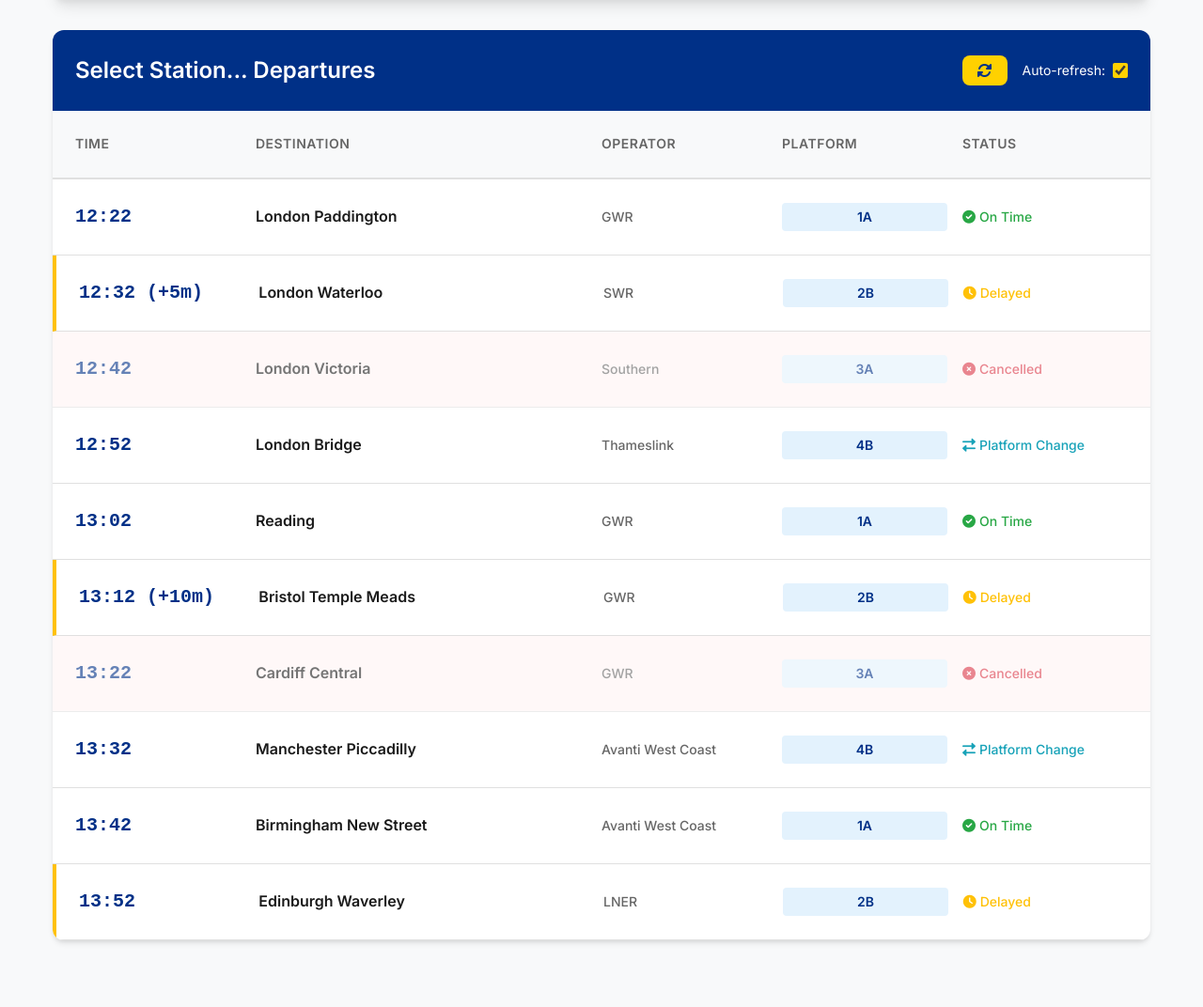
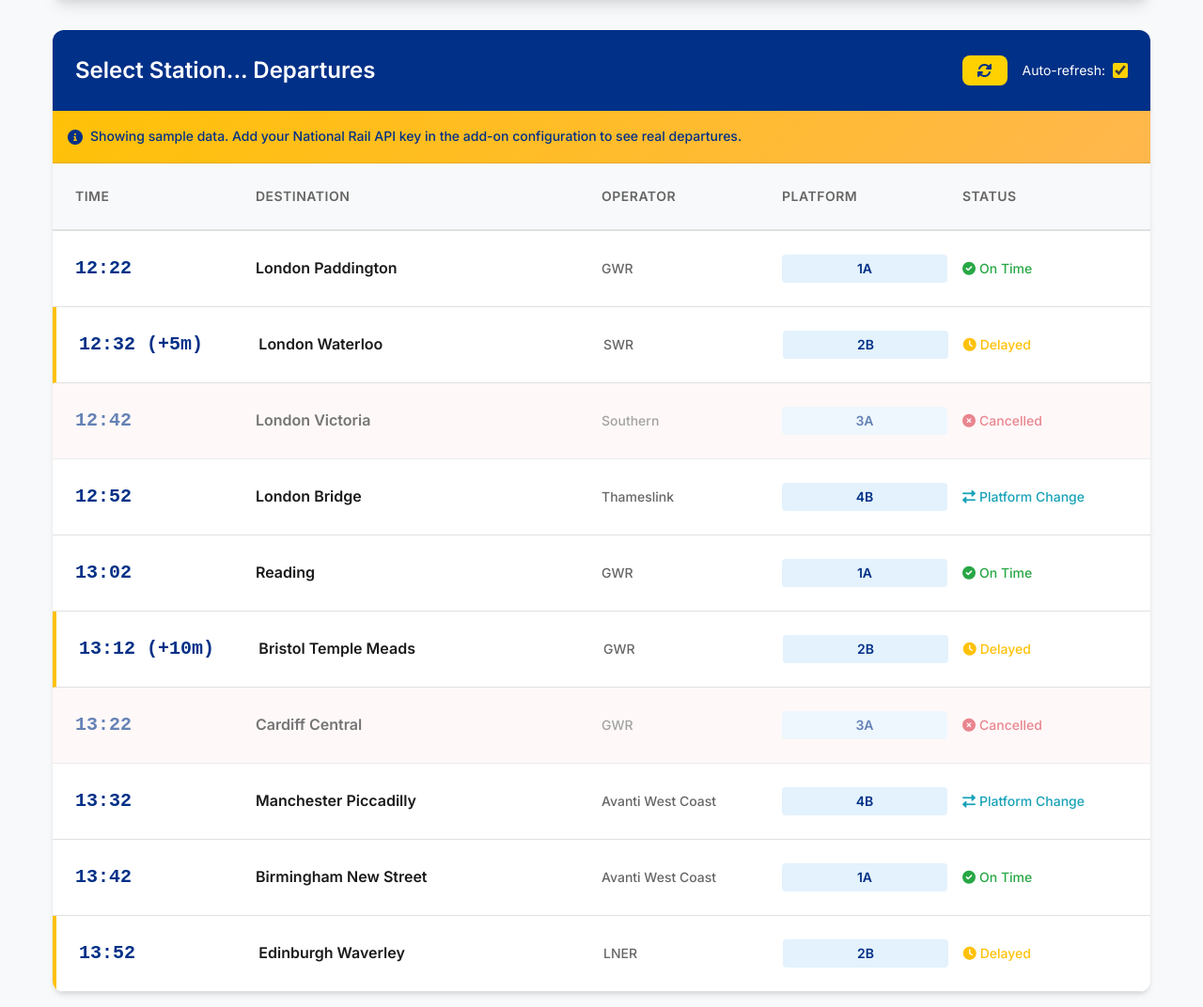
Before and after one commit to darrenparkinson/national-rail-ha, a Flask app: template templates/index.html in a window 1280 px wide. Shown: the part 159-1231 px from the top of the page at 94% size. Before the commit the page ends 1163 px from the top, so only its background shows below. Run offline with Flask 3, Linux system fonts and the light colour scheme; the template is opened without the code that fills it, so the values that code supplies are empty.

Commit message:
update styles

```diff
--- a/national-rail-departure-board/app.py
+++ b/national-rail-departure-board/app.py
@@ -126,7 +126,7 @@
 def get_national_rail_departures(api_key, station_code, destination_code=None, max_rows=10):
     """Get real departure data from National Rail API"""
     if not api_key:
-        return get_mock_departures()
+        return get_mock_departures(), True  # Return mock data and flag indicating it's mock
 
     try:
         # National Rail API endpoint
@@ -150,14 +150,14 @@
 
         if response.status_code == 200:
             data = response.json()
-            return parse_national_rail_response(data)
+            return parse_national_rail_response(data), False  # Real data
         else:
             print(f"API Error: {response.status_code}")
-            return get_mock_departures()
+            return get_mock_departures(), True  # Fallback to mock data
 
     except Exception as e:
         print(f"Error fetching departures: {e}")
-        return get_mock_departures()
+        return get_mock_departures(), True  # Fallback to mock data
 
 def parse_national_rail_response(data):
     """Parse National Rail API response"""
@@ -226,18 +226,19 @@
         max_rows = int(request.args.get('max_rows', config.get('max_departures', 10)))
 
         logger.info(f"Getting departures for station: {station_code}")
-        departures = get_national_rail_departures(
+        departures, is_mock_data = get_national_rail_departures(
             config.get('api_key', ''),
             station_code,
             destination_code,
             max_rows
         )
 
-        logger.info(f"Returning {len(departures)} departures")
+        logger.info(f"Returning {len(departures)} departures (mock: {is_mock_data})")
         response = {
             'departures': departures,
             'station': station_code,
-            'timestamp': datetime.now().isoformat()
+            'timestamp': datetime.now().isoformat(),
+            'is_mock_data': is_mock_data
         }
         logger.info(f"Response: {response}")
         return jsonify(response)
--- a/national-rail-departure-board/static/css/style.css
+++ b/national-rail-departure-board/static/css/style.css
@@ -231,6 +231,28 @@
     accent-color: var(--nre-yellow);
 }
 
+/* Mock Data Notice */
+.mock-data-notice {
+    background: linear-gradient(135deg, var(--warning) 0%, #ffb74d 100%);
+    color: var(--nre-blue);
+    padding: var(--spacing-md);
+    display: flex;
+    align-items: center;
+    gap: var(--spacing-sm);
+    font-size: var(--font-size-sm);
+    font-weight: 500;
+    border-bottom: 1px solid rgba(0, 0, 0, 0.1);
+}
+
+.mock-data-notice i {
+    font-size: var(--font-size-base);
+    color: var(--nre-blue);
+}
+
+.mock-data-notice span {
+    flex: 1;
+}
+
 /* Departures Container */
 .departures-container {
     overflow-x: auto;
--- a/national-rail-departure-board/static/js/app.js
+++ b/national-rail-departure-board/static/js/app.js
@@ -86,6 +86,7 @@
             this.displayDepartures(data.departures);
             this.updateLastUpdated();
             this.updateStationName();
+            this.updateMockDataNotice(data.is_mock_data);
 
         } catch (error) {
             console.error('Error loading departures:', error);
@@ -189,6 +190,13 @@
         }
     }
 
+    updateMockDataNotice(isMockData) {
+        const mockDataNotice = document.getElementById('mockDataNotice');
+        if (mockDataNotice) {
+            mockDataNotice.style.display = isMockData ? 'flex' : 'none';
+        }
+    }
+
     showLoading(show) {
         const loadingElement = document.getElementById('loading');
         if (loadingElement) {
--- a/national-rail-departure-board/templates/index.html
+++ b/national-rail-departure-board/templates/index.html
@@ -55,6 +55,12 @@
                 </div>
             </div>
 
+            <!-- Mock Data Notice -->
+            <div class="mock-data-notice" id="mockDataNotice" style="display: none;">
+                <i class="fas fa-info-circle"></i>
+                <span>Showing sample data. Add your National Rail API key in the add-on configuration to see real departures.</span>
+            </div>
+
             <div class="departures-container">
                 <div class="departures-header">
                     <div class="header-item">Time</div>
```
